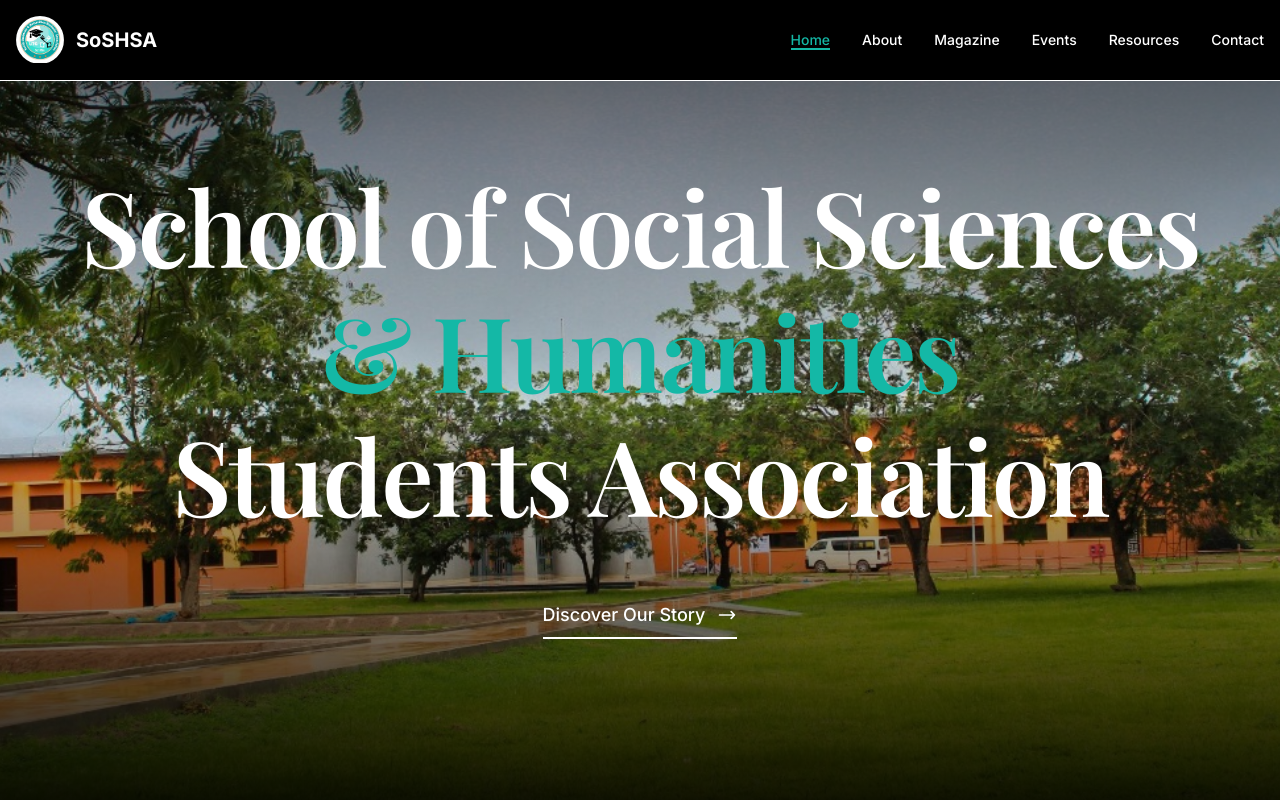
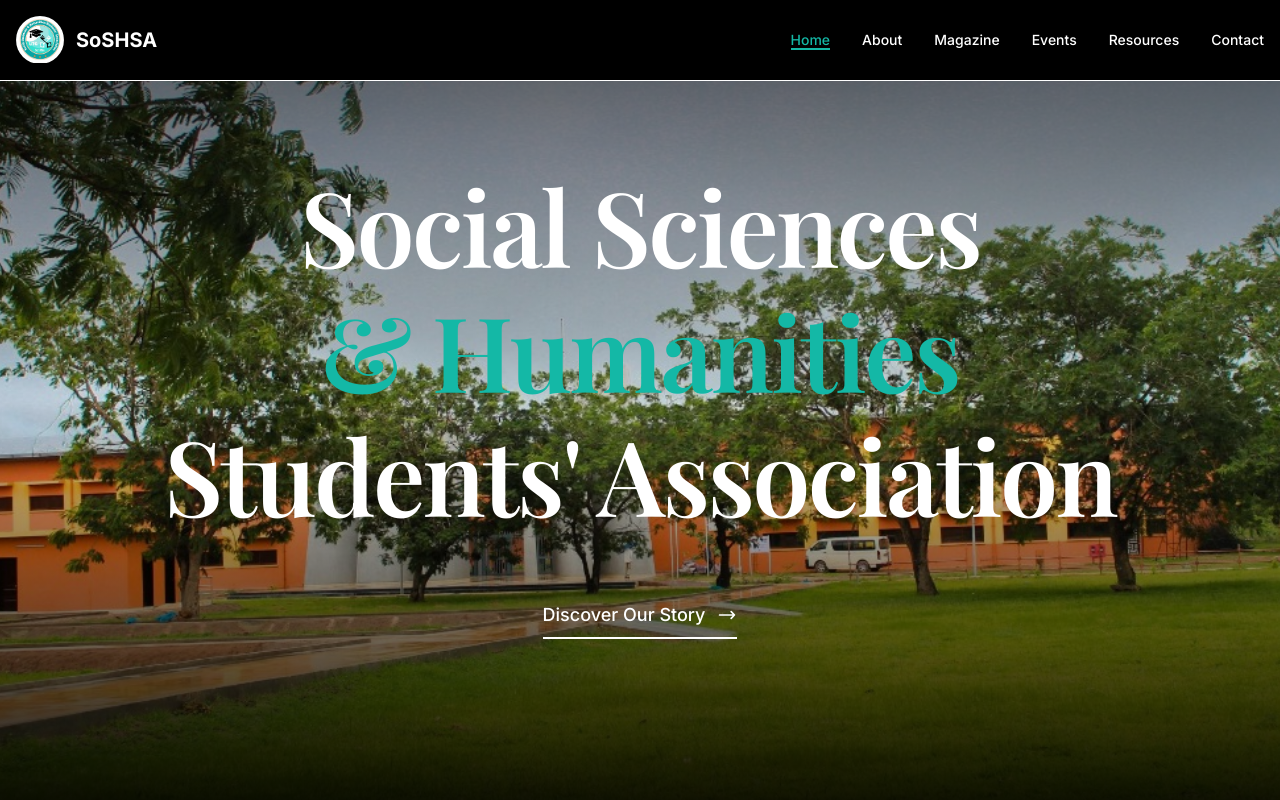
Before and after one commit to GCose/soshsa-website, a Next.js app: page / in a window 1280 px wide. Shown: the top 800 px of the page. Built offline with nearby package versions, Linux system fonts and the light colour scheme.

Commit message:
Made changes

```diff
--- a/components/website/home/HeroSection.tsx
+++ b/components/website/home/HeroSection.tsx
@@ -24,11 +24,11 @@ const HeroSection = () => (
           transition={{ duration: 0.8 }}
         >
           <h1 className="text-fluid-5xl font-bold text-white leading-[0.95] tracking-tight mb-8">
-            School of Social Sciences
+            Social Sciences
             <br />
             <span className="text-primary">& Humanities</span>
             <br />
-            Students Association
+            Students' Association
           </h1>
         </motion.div>
 
```
